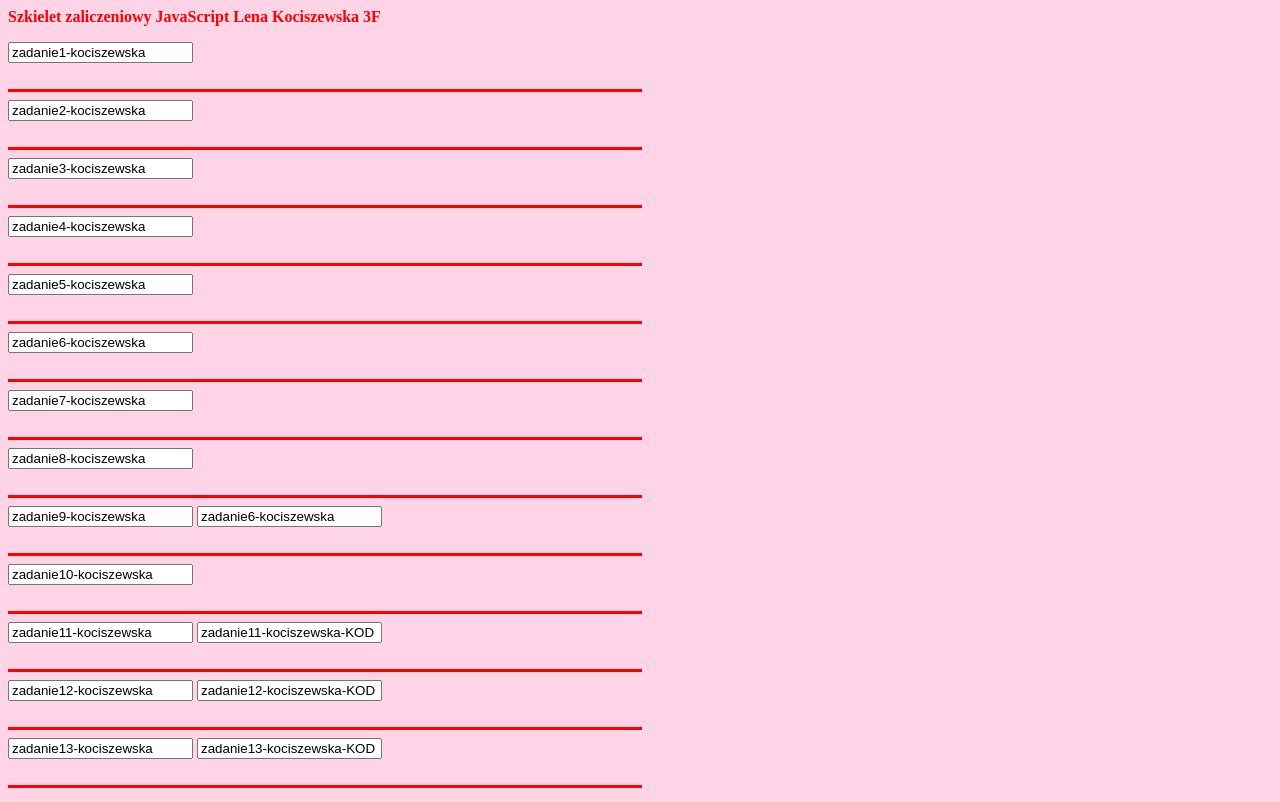
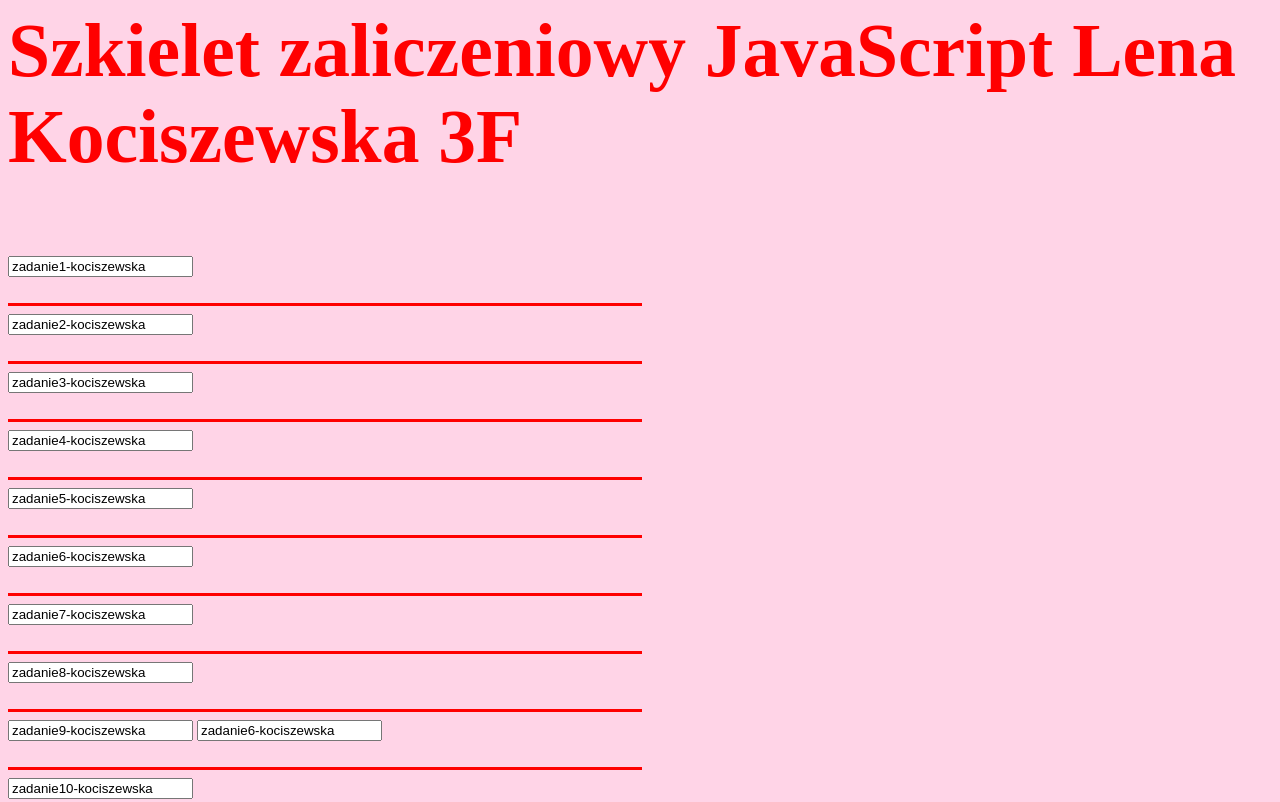
Before and after one commit to lk12321/LK-JS, a plain HTML site: page index.html in a window 1280 px wide. Shown: the top 802 px of the page. Drawn offline with Linux system fonts and the light colour scheme.

Commit message:
Update index.html

```diff
--- a/index.html
+++ b/index.html
@@ -97,7 +97,7 @@ window.open("zadanie15_koc_KOD.html","okienko_z15KOD","toolbar=no,directories=no
       </script>
    </head>
    <body bgcolor=#ffd4e7>
-      <p style="color: red; font-size: 1,5cm; font-weight: bold;"> Szkielet zaliczeniowy JavaScript Lena Kociszewska 3F </p>
+      <p style="color: red; font-size: 2cm; font-weight: bold;"> Szkielet zaliczeniowy JavaScript Lena Kociszewska 3F </p>
       <input type="button_z1" name="zadanie1" value="zadanie1-kociszewska" onclick="WinOpen_z1(' ')"> <br><br>
             <HR SIZE=3 WIDTH=50% ALIGN=LEFT COLOR=red>
       <input type="button_z2" name="zadanie2" value="zadanie2-kociszewska" onclick="WinOpen_z2(' ')"> <br><br>
```
